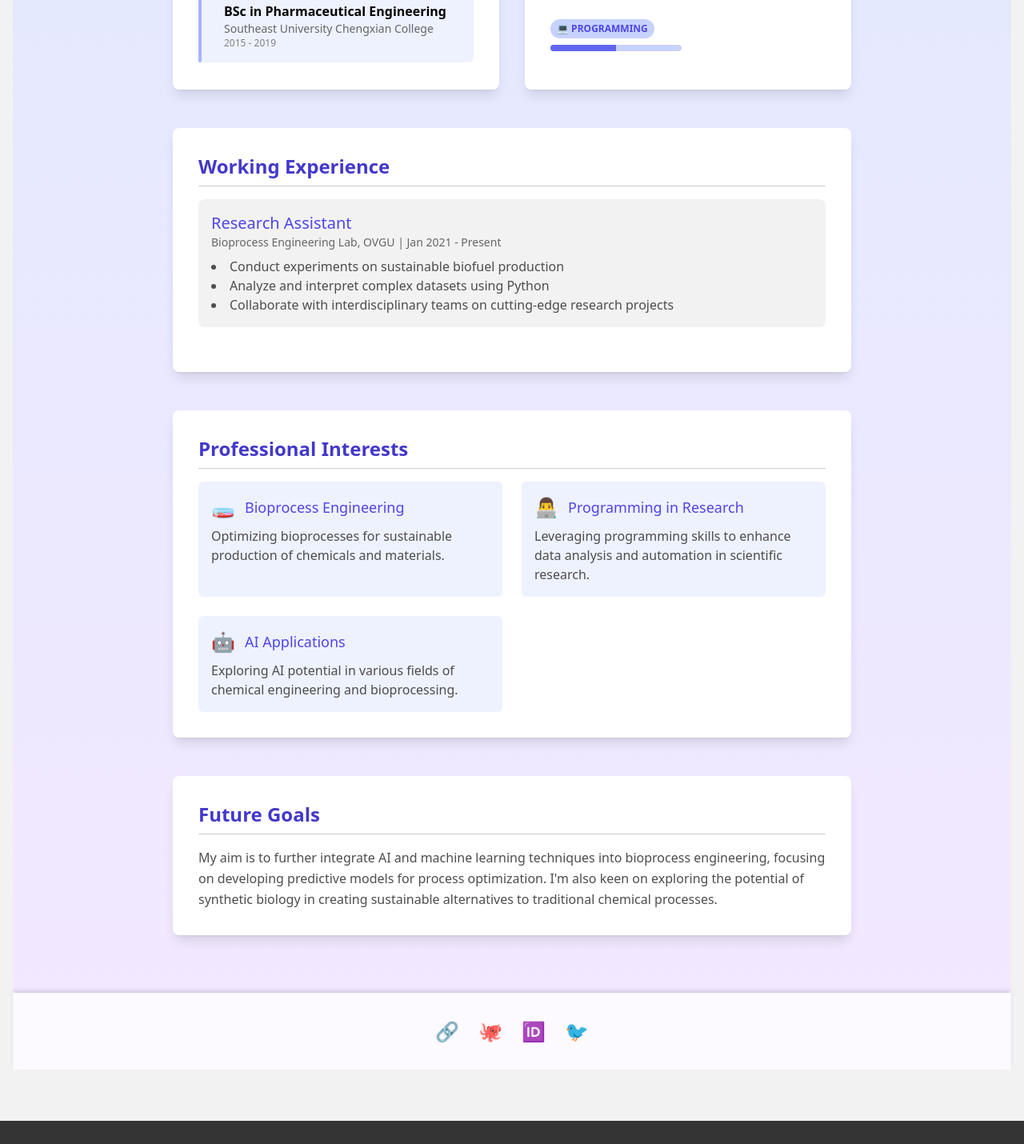
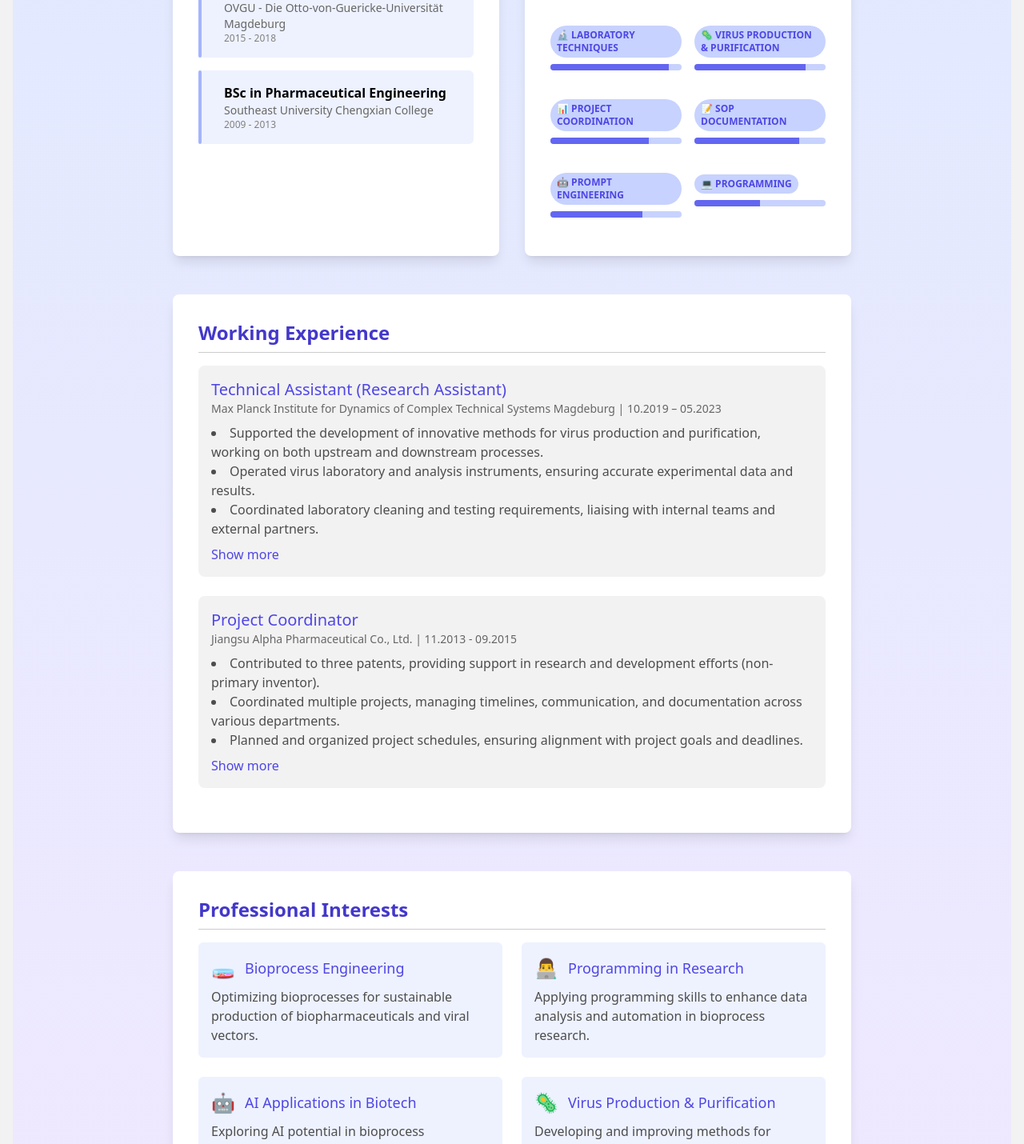
Before and after one commit to NormyWang/personal_website, a Nuxt app: page /about in a window 1280 px wide. Shown: the part 1046-2476 px from the top of the page at 80% size. Built offline with nearby package versions, Linux system fonts and the light colour scheme.

Commit message:
more on about page

```diff
--- a/components/AboutMe.vue
+++ b/components/AboutMe.vue
@@ -6,8 +6,8 @@
         <img src="/my-picture.jpg" alt="Normy Wang" class="rounded-full w-32 h-32 mr-8">
         <div>
           <h1 class="text-4xl font-bold text-indigo-900 mb-2">Normy Wang</h1>
-          <p class="text-lg text-indigo-700 mb-4">Pharma & Biotech Professional, Aspiring Coder and AI Enthusiast, Culinary Explorer</p>
-          <p class="text-md text-indigo-600 max-w-2xl">Bridging the gap between bioprocess engineering and modern programming techniques to drive innovation in sustainable technologies.</p>
+          <p class="text-lg text-indigo-700 mb-4">Pharma & Biotech Professional, Aspiring Coder and AI Enthusiast</p>
+          <p class="text-md text-indigo-600 max-w-2xl">Leveraging bioprocess engineering expertise while learning modern coding and AI techniques to explore innovations in virus research and sustainable biotech solutions.</p>
         </div>
       </div>
     </div>
@@ -16,7 +16,10 @@
       <section id="Background" class="mb-12 bg-white bg-opacity-75 rounded-lg shadow-lg p-8 transition-all hover:shadow-xl">
         <h2 class="text-2xl font-semibold mb-4 text-indigo-700 border-b pb-2">Background</h2>
         <p class="mb-6 text-gray-700 leading-relaxed">
-          As a chemical engineer specializing in bioprocess engineering, I've contributed to groundbreaking research in sustainable biofuel production. My experience spans from advanced laboratory techniques to complex data analysis. Currently, I'm leveraging my analytical mindset to explore the intersection of chemical engineering and modern programming, with a focus on applying AI techniques to optimize bioprocesses.
+          I completed my master's in Chemical Energy Engineering, but my career took a different path. After my studies, I worked as a technical assistant at a Virus Research Institute, where I specialized in laboratory techniques, focusing on the development and purification of virus production methods. My work involved hands-on experience in various biotechnological processes, particularly in viral research.
+        </p>
+        <p class="mb-6 text-gray-700 leading-relaxed">
+          Currently, I am learning coding and exploring bioinformatics, with a strong interest in integrating AI tools to enhance research efficiency. My future goal is to combine my experience in virus research with my growing programming skills to contribute to innovative biotech solutions, focusing on sustainable technologies and advancements in the pharmaceutical field.
         </p>
       </section>
 
@@ -61,8 +64,13 @@
           <h3 class="text-xl font-medium text-indigo-600">{{ job.title }}</h3>
           <p class="text-sm text-gray-600">{{ job.company }} | {{ job.period }}</p>
           <ul class="list-disc list-inside mt-2 text-gray-700">
-            <li v-for="responsibility in job.responsibilities" :key="responsibility">{{ responsibility }}</li>
+            <li v-for="(responsibility, index) in job.responsibilities" :key="index" v-show="index < 3 || showAll[job.title]">
+              {{ responsibility }}
+            </li>
           </ul>
+          <button v-if="job.responsibilities.length > 3" @click="toggleShowAll(job.title)" class="mt-2 text-indigo-600 hover:text-indigo-800">
+            {{ showAll[job.title] ? 'Show less' : 'Show more' }}
+          </button>
         </div>
       </section>
 
@@ -83,9 +91,11 @@
       <section id="Future" class="mt-12 bg-white rounded-lg shadow-lg p-8 transition-all hover:shadow-xl">
         <h2 class="text-2xl font-semibold mb-4 text-indigo-700 border-b pb-2">Future Goals</h2>
         <p class="text-gray-700 leading-relaxed">
-          My aim is to further integrate AI and machine learning techniques into bioprocess engineering,
-          focusing on developing predictive models for process optimization. I'm also keen on exploring
-          the potential of synthetic biology in creating sustainable alternatives to traditional chemical processes.
+          My aim is to further integrate AI and machine learning techniques into bioinformatics and virus research,
+          focusing on developing predictive models for genomic data analysis and virus-host interactions. I'm keen on
+          exploring the potential of computational biology in enhancing our understanding of viral mechanisms and
+          accelerating the development of antiviral strategies. Additionally, I aspire to contribute to the field of
+          personalized medicine by leveraging bioinformatics tools to analyze large-scale biological datasets.
         </p>
       </section>
     </div>
@@ -103,7 +113,7 @@
 </template>
 
 <script setup>
-import { ref } from 'vue'
+import { ref, reactive } from 'vue'
 
 const sections = ['About', 'Background', 'Education', 'Skills', 'Experience', 'Interests', 'Future']
 
@@ -111,12 +121,12 @@ const education = ref([
   {
     title: 'MSc in Chemical Energy & Engineering',
     institution: 'OVGU - Die Otto-von-Guericke-Universität Magdeburg',
-    year: '2020 - 2022'
+    year: '2015 - 2018'
   },
   {
     title: 'BSc in Pharmaceutical Engineering',
     institution: 'Southeast University Chengxian College',
-    year: '2015 - 2019'
+    year: '2009 - 2013'
   }
 ])
 
@@ -124,19 +134,41 @@ const skills = ref([
   { name: 'Chemical Engineering', level: 80, icon: '🧪' },
   { name: 'Bioprocess Research', level: 90, icon: '🧬' },
   { name: 'Laboratory Techniques', level: 90, icon: '🔬' },
-  { name: 'Prompt Engineering', level: 80, icon: '📝' },
+  { name: 'Virus Production & Purification', level: 85, icon: '🦠' },
+  { name: 'Project Coordination', level: 75, icon: '📊' },
+  { name: 'SOP Documentation', level: 80, icon: '📝' },
+  { name: 'Prompt Engineering', level: 70, icon: '🤖' },
   { name: 'Programming', level: 50, icon: '💻' },
 ])
 
 const workExperience = ref([
   {
-    title: 'Research Assistant',
-    company: 'Bioprocess Engineering Lab, OVGU',
-    period: 'Jan 2021 - Present',
+    title: 'Technical Assistant (Research Assistant)',
+    company: 'Max Planck Institute for Dynamics of Complex Technical Systems Magdeburg',
+    period: '10.2019 – 05.2023',
     responsibilities: [
-      'Conduct experiments on sustainable biofuel production',
-      'Analyze and interpret complex datasets using Python',
-      'Collaborate with interdisciplinary teams on cutting-edge research projects'
+      'Supported the development of innovative methods for virus production and purification, working on both upstream and downstream processes.',
+      'Operated virus laboratory and analysis instruments, ensuring accurate experimental data and results.',
+      'Coordinated laboratory cleaning and testing requirements, liaising with internal teams and external partners.',
+      'Assisted in drafting and updating Standard Operating Procedures (SOPs) and other essential laboratory documentation.',
+      'Managed laboratory inventory, including ordering necessary equipment, consumables, and office supplies.',
+      'Provided guidance and supervision to internship students, ensuring smooth lab integration and understanding of procedures.',
+      'Trained new colleagues in laboratory protocols and safety practices, ensuring a well-organized and efficient working environment.',
+      'Collaborated with internal and external partners to schedule and coordinate experiments, ensuring optimal use of resources and time.'
+    ]
+  },
+  {
+    title: 'Project Coordinator',
+    company: 'Jiangsu Alpha Pharmaceutical Co., Ltd.',
+    period: '11.2013 - 09.2015',
+    responsibilities: [
+      'Contributed to three patents, providing support in research and development efforts (non-primary inventor).',
+      'Coordinated multiple projects, managing timelines, communication, and documentation across various departments.',
+      'Planned and organized project schedules, ensuring alignment with project goals and deadlines.',
+      'Prepared and managed project documentation, including progress reports, financial reports, and final reports.',
+      'Delivered presentations and reports to responsible departments and stakeholders, ensuring effective communication of project status.',
+      'Organized meetings and discussions with project teams, investors, external testers, and officials, facilitating collaboration and decision-making.',
+      'Monitored deadlines, tracked progress, and provided feedback to ensure project milestones were achieved on time.'
     ]
   },
   // Add more work experiences as needed
@@ -146,18 +178,23 @@ const professionalInterests = ref([
   {
     name: 'Bioprocess Engineering',
     icon: '🧫',
-    description: 'Optimizing bioprocesses for sustainable production of chemicals and materials.'
+    description: 'Optimizing bioprocesses for sustainable production of biopharmaceuticals and viral vectors.'
   },
   {
     name: 'Programming in Research',
     icon: '👨‍💻',
-    description: 'Leveraging programming skills to enhance data analysis and automation in scientific research.'
+    description: 'Applying programming skills to enhance data analysis and automation in bioprocess research.'
   },
   {
-    name: 'AI Applications',
+    name: 'AI Applications in Biotech',
     icon: '🤖',
-    description: 'Exploring AI potential in various fields of chemical engineering and bioprocessing.'
+    description: 'Exploring AI potential in bioprocess optimization and predictive modeling for virus production.'
   },
+  {
+    name: 'Virus Production & Purification',
+    icon: '🦠',
+    description: 'Developing and improving methods for efficient virus production and purification in bioreactors.'
+  }
 ])
 
 const socialLinks = ref([
@@ -166,6 +203,12 @@ const socialLinks = ref([
   { name: 'ORCID', url: 'https://orcid.org/your-orcid-id', icon: '🆔' },
   { name: 'Twitter', url: 'https://twitter.com/your-twitter-handle', icon: '🐦' },
 ])
+
+const showAll = reactive({})
+
+const toggleShowAll = (jobTitle) => {
+  showAll[jobTitle] = !showAll[jobTitle]
+}
 </script>
 
 <style scoped>
--- a/nuxt.config.ts
+++ b/nuxt.config.ts
@@ -6,7 +6,7 @@ export default defineNuxtConfig({
   apollo: {
     clients: {
       default: {
-        httpEndpoint: 'http://localhost:4000/graphql',
+        httpEndpoint: process.env.GRAPHQL_ENDPOINT || 'http://localhost:4000/graphql',
       },
     },
   },
@@ -22,8 +22,36 @@ export default defineNuxtConfig({
 
   compatibilityDate: '2024-07-22',
 
-  // Add this section
   vite: {
     assetsInclude: ['**/*.jpeg', '**/*.jpg', '**/*.png', '**/*.svg'],
+    build: {
+      assetsInlineLimit: 4096,
+    },
+    server: {
+      fs: {
+        strict: false
+      }
+    }
+  },
+
+  ssr: true,
+
+  runtimeConfig: {
+    public: {
+      apiBase: process.env.API_BASE || 'http://localhost:4000'
+    }
+  },
+
+  build: {
+    transpile: ['@apollo/client', '@vue/apollo-composable']
+  },
+
+  debug: process.env.NODE_ENV !== 'production',
+
+  nitro: {
+    prerender: {
+      crawlLinks: true,
+      routes: ['/']
+    }
   },
 })
```
Also changed, not shown: 1 other file (tests, documents, lock files or other folders).
